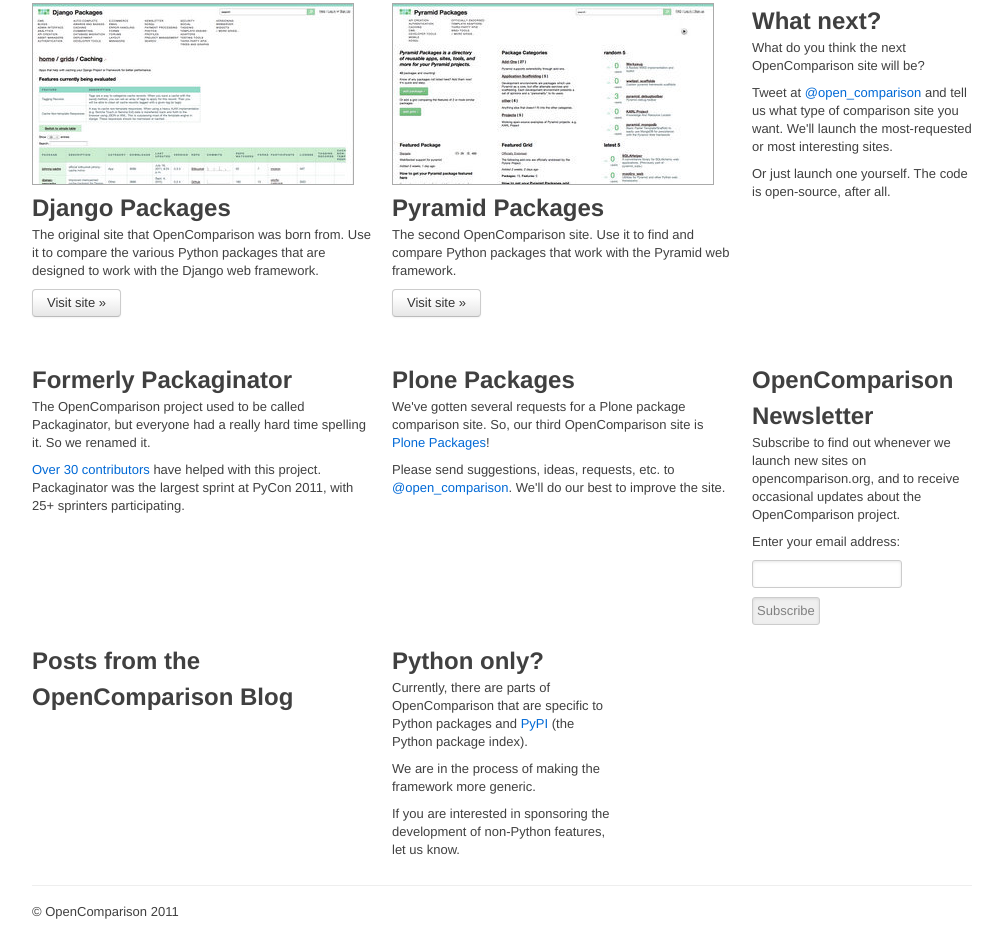
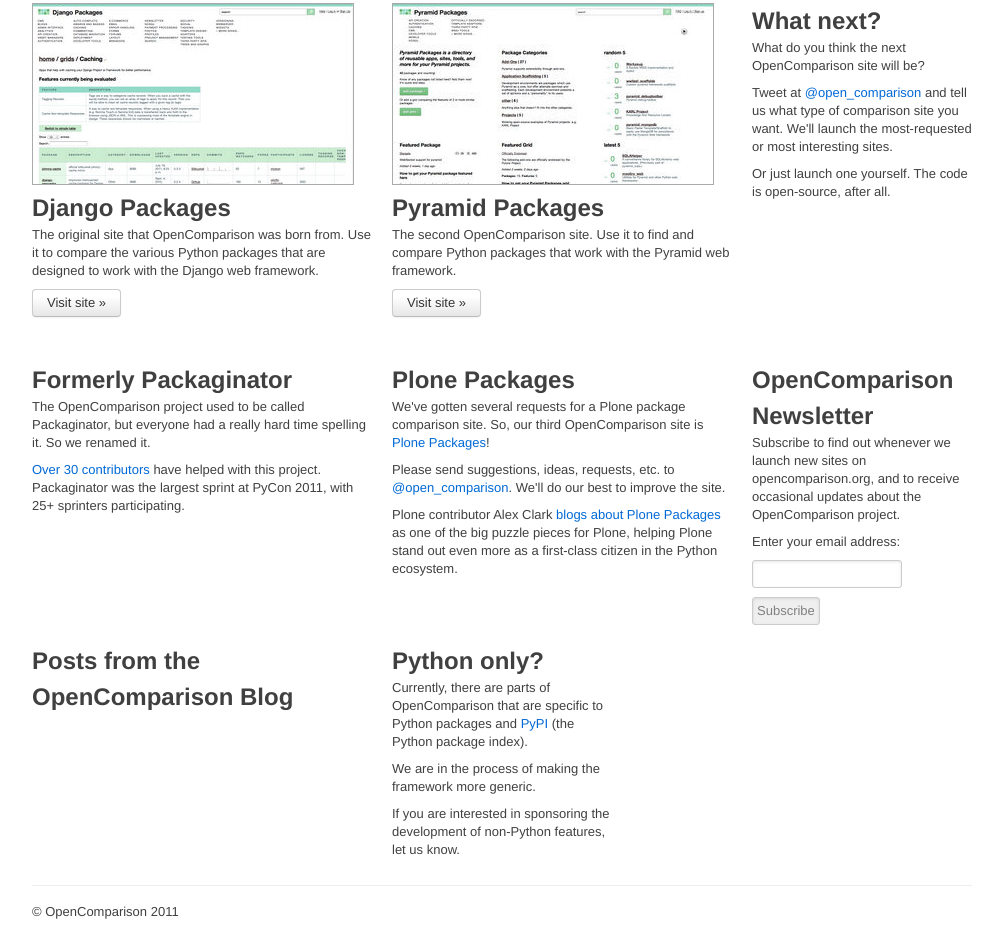
Before and after one commit to pydanny/opencomparison.github.com, a plain HTML site: page index.html in a window 1280 px wide. Shown: the part 417-1347 px from the top of the page, without its empty margins (138-1140 px from the left). Drawn offline with Linux system fonts and the light colour scheme; a script that the page names is missing.

Commit message:
Added link to @aclark4life's blog post on homepage

```diff
--- a/index.html
+++ b/index.html
@@ -85,6 +85,7 @@
           <h2>Plone Packages</h2>
           <p>We've gotten several requests for a Plone package comparison site.  So, our third OpenComparison site is <a href="http://plone.opencomparison.org">Plone Packages</a>!</p>
           <p>Please send suggestions, ideas, requests, etc. to <a href="http://twitter.com/open_comparison">@open_comparison</a>.  We'll do our best to improve the site.</p>
+          <p>Plone contributor Alex Clark <a href="http://blog.aclark.net/2011/10/24/plone-first-class-python-citizen/">blogs about Plone Packages</a> as one of the big puzzle pieces for Plone, helping Plone stand out even more as a first-class citizen in the Python ecosystem.</p>
         </div>
         <div class="span4">
           <h2>OpenComparison Newsletter</h2>
```
